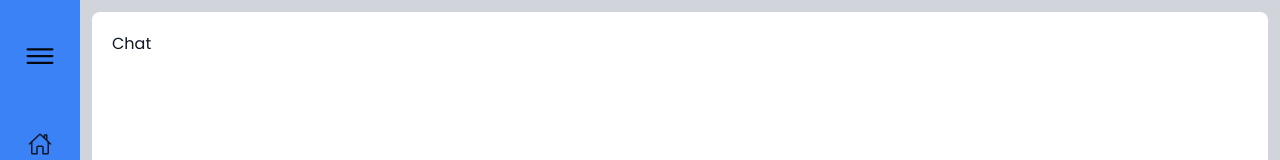
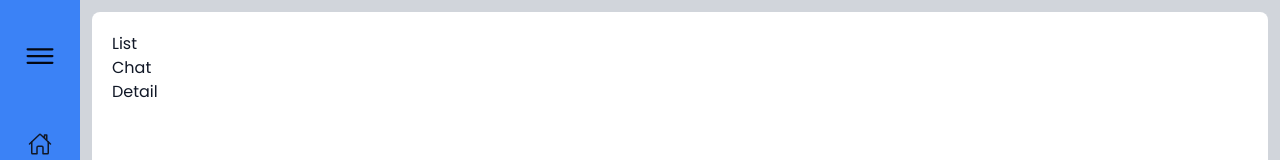
Before and after one commit to joselucas77/projeto-escolar, a Next.js app: page /chat in a window 1280 px wide. Shown: the top 160 px of the page. Built offline with nearby package versions, Linux system fonts and the light colour scheme.

Commit message:
criado componentes do chat

```diff
--- a/app/(auth)/chat/page.tsx
+++ b/app/(auth)/chat/page.tsx
@@ -1,4 +1,7 @@
 "use client";
+import { ChatContent } from "@/components/chat/chat-content";
+import { Detail } from "@/components/chat/detail";
+import { List } from "@/components/chat/list";
 import { useAppContext } from "@/contexts/context";
 
 export default function Chat() {
@@ -11,8 +14,10 @@ export default function Chat() {
           : "w-[calc(100%-80px)] left-20"
       }`}
     >
-      <div className="bg-white relative w-full h-full rounded-lg p-5 grid grid-cols-2 gap-x-3 text-gray-900 dark:text-white dark:bg-gray-800">
-        Chat
+      <div className="bg-white relative w-full h-full rounded-lg p-5 text-gray-900 dark:text-white dark:bg-gray-800">
+        <List />
+        <ChatContent />
+        <Detail />
       </div>
     </div>
   );
--- /dev/null
+++ b/components/chat/chat-content.tsx
@@ -0,0 +1,5 @@
+import React from "react";
+
+export const ChatContent = () => {
+  return <div>Chat</div>;
+};
--- /dev/null
+++ b/components/chat/detail.tsx
@@ -0,0 +1,5 @@
+import React from "react";
+
+export const Detail = () => {
+  return <div>Detail</div>;
+};
--- /dev/null
+++ b/components/chat/list.tsx
@@ -0,0 +1,5 @@
+import React from "react";
+
+export const List = () => {
+  return <div>List</div>;
+};
```
